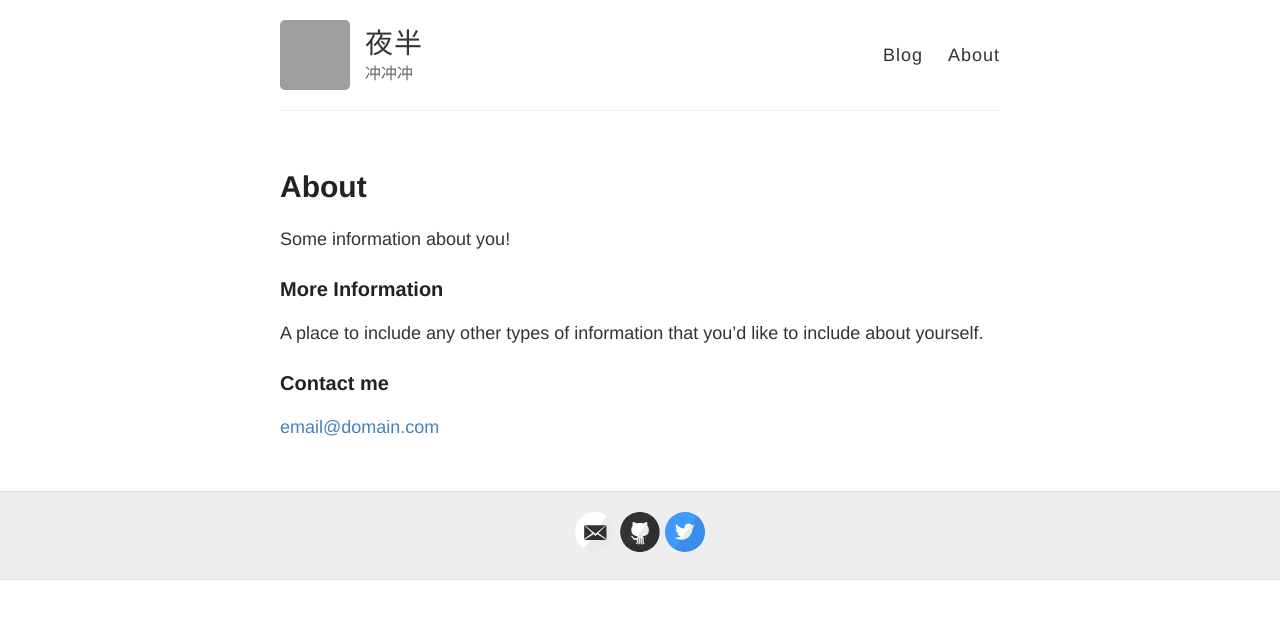
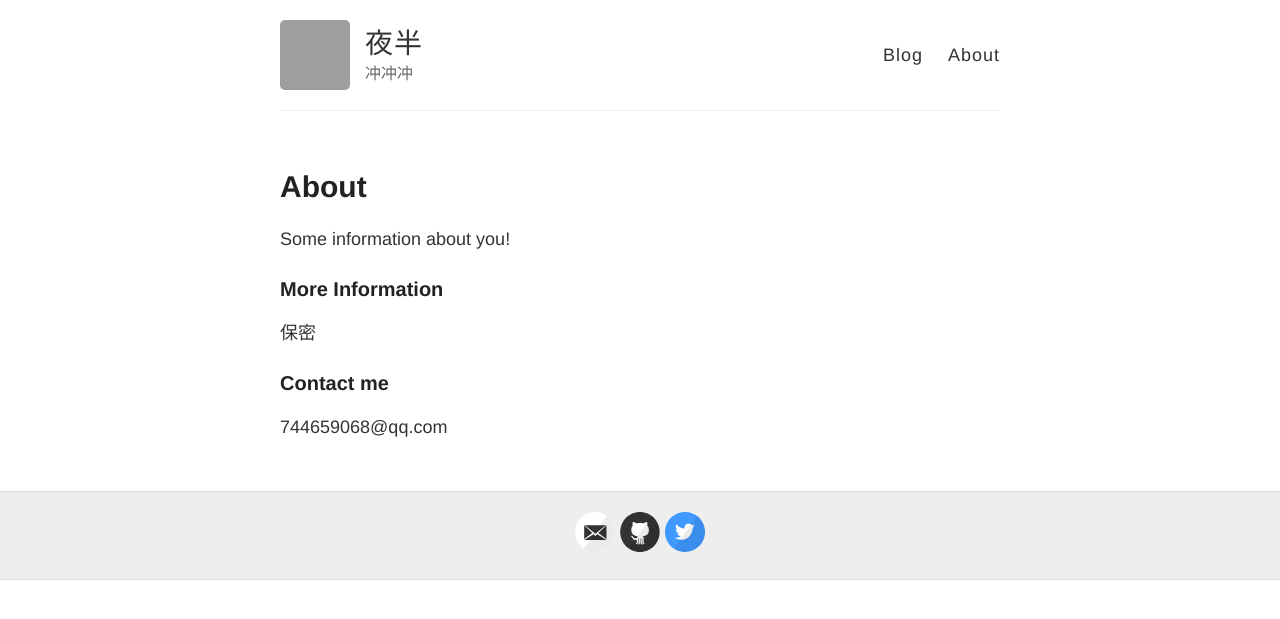
Before and after one commit to GGBOMD/ggbomd.github.io, a Jekyll site: the page built from about.md, in a window 1280 px wide. Shown: the top 619 px of the page. Built offline with Jekyll 4.4.1, drawn with Linux system fonts in a browser that asks for light colours; grey boxes are pictures that could not be loaded.

Commit message:
Update about.md

```diff
--- a/about.md
+++ b/about.md
@@ -8,8 +8,8 @@ Some information about you!
 
 ### More Information
 
-A place to include any other types of information that you'd like to include about yourself.
+保密
 
 ### Contact me
 
-[email@domain.com](mailto:email@domain.com)
+744659068@qq.com
```
